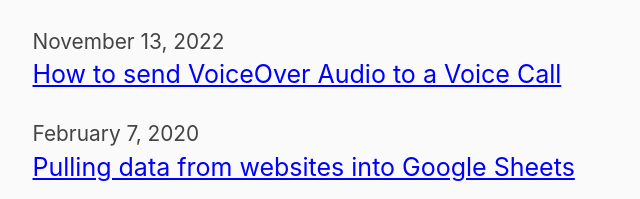
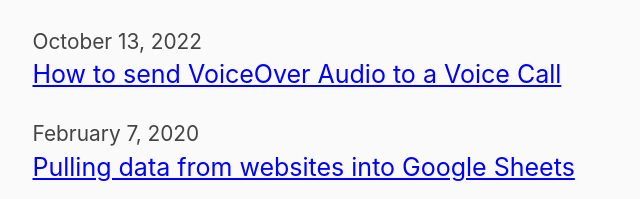
Before and after one commit to NickColley/nickcolley.co.uk, an Eleventy site: page index.njk in a window 1280 px wide. Shown: the part 1040-1239 px from the top of the page, 195-835 px from the left. Built offline with nearby package versions, Linux system fonts and the light colour scheme; Eleventy itself is replaced by a stand-in of ours; files that its build step writes are made by us from their sources; a web font is replaced by a local one; what jsdom, markdown-it-named-headings would draw is missing.

Commit message:
fix date

```diff
--- a/2022/11/13/voiceover-to-voice-call.md
+++ b/2022/10/13/voiceover-to-voice-call.md
@@ -2,7 +2,7 @@
 layout: layouts/post.njk
 title: How to send VoiceOver Audio to a Voice Call
 summary: How to send the audio from VoiceOver to a voice call like Google Meet, Zoom or Microsoft Teams.
-date: 2022-11-13
+date: 2022-10-13
 tags: post
 ---
 
```
Also changed, not shown: 2022/10/13/aggregate-device.png (renamed from 2022/11/13/aggregate-device.png), 2022/10/13/blackhole-midi-audio-devices.png (renamed from 2022/11/13/blackhole-midi-audio-devices.png), 2022/10/13/multi-output-device.png (renamed from 2022/11/13/multi-output-device.png), 2022/10/13/voice-call-settings.png (renamed from 2022/11/13/voice-call-settings.png), 2022/10/13/voiceover-utility-sound.png (renamed from 2022/11/13/voiceover-utility-sound.png).
